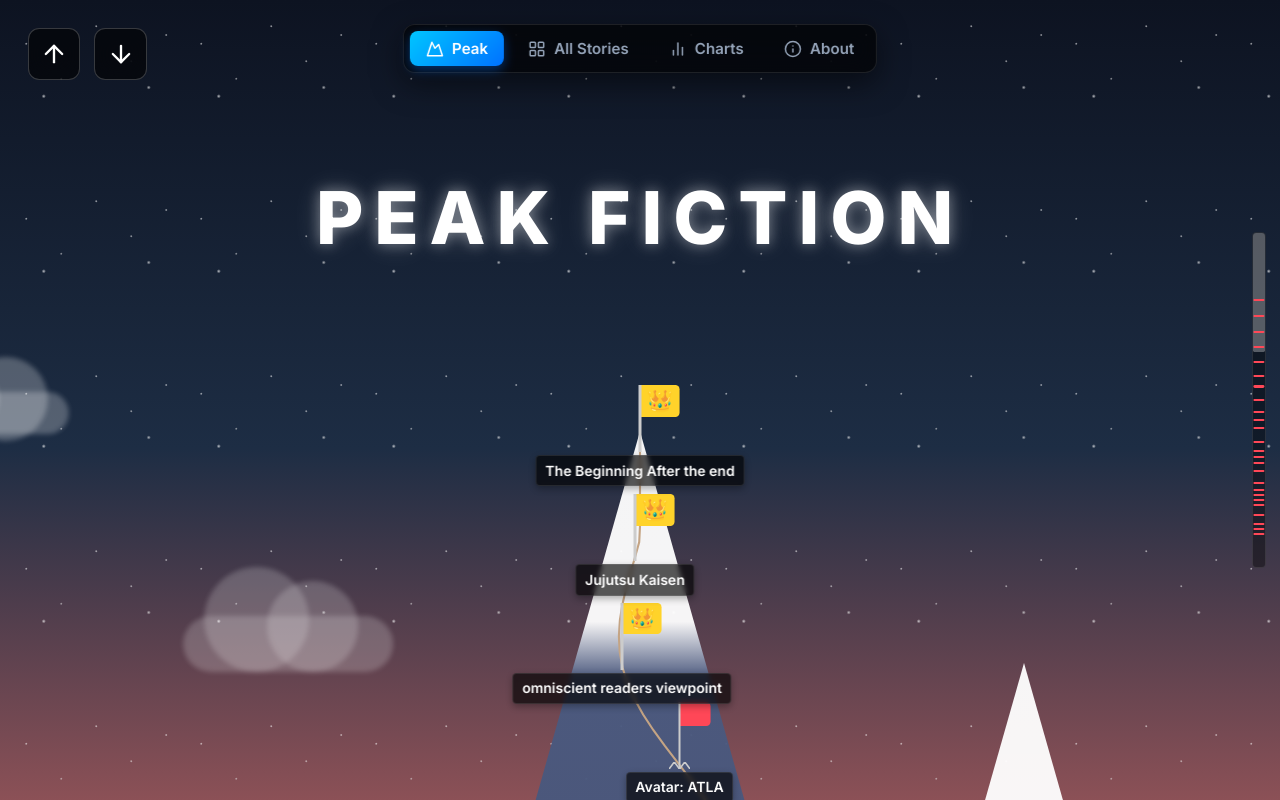
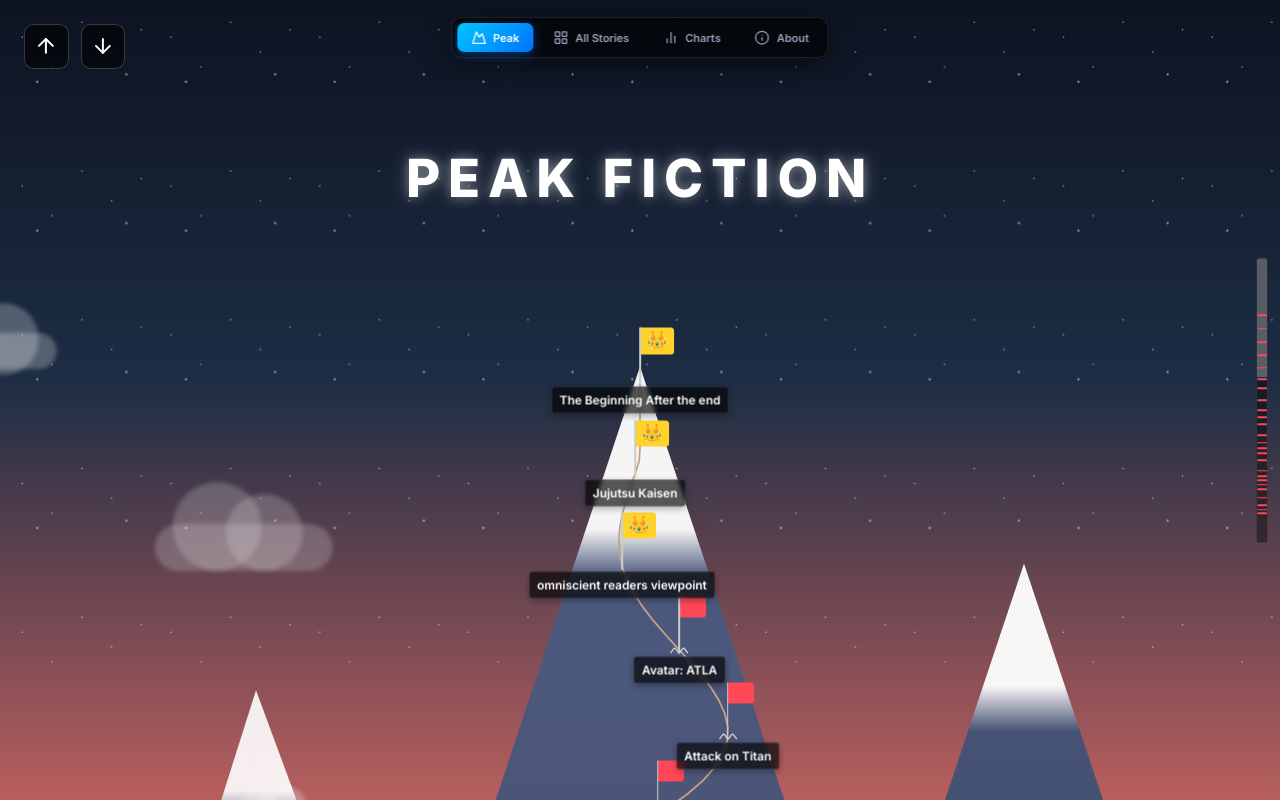
Before and after one commit to Pratypedia/PeakFiction, a React (Vite) app: page / in a window 1280 px wide. Shown: the top 800 px of the page. Built offline with nearby package versions, Linux system fonts and the light colour scheme; no server answers; the database is empty.

Commit message:
Scale UI root down by 15% (font-size 85% & zoom 0.85) to naturally compact layout for all users

```diff
--- a/src/index.css
+++ b/src/index.css
@@ -41,6 +41,11 @@
   --font-heading: 'Outfit', -apple-system, sans-serif;
   --font-body: 'Inter', -apple-system, sans-serif;
   --font-mono: 'JetBrains Mono', monospace;
+}
+
+html {
+  font-size: 85%;
+  zoom: 0.85;
 }
 
 * {
```
